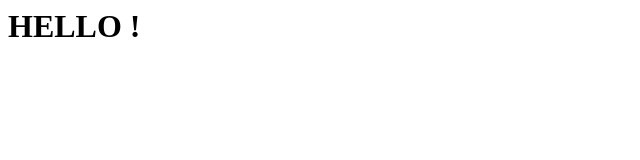
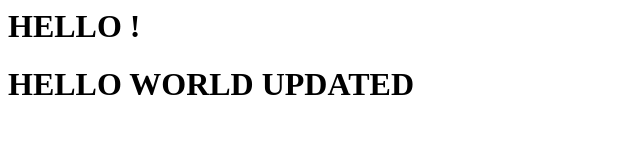
Before and after one commit to bilal-devops-journey/ci-cd-assignment, a plain HTML site: page index.html in a window 1280 px wide. Shown: the whole page, without its empty margins (0-640 px from the left). Drawn offline with Linux system fonts and the light colour scheme.

Commit message:
update page

```diff
--- a/index.html
+++ b/index.html
@@ -1 +1,2 @@
 <h1> HELLO !</h1>
+<h1>HELLO WORLD UPDATED</h1>
```
